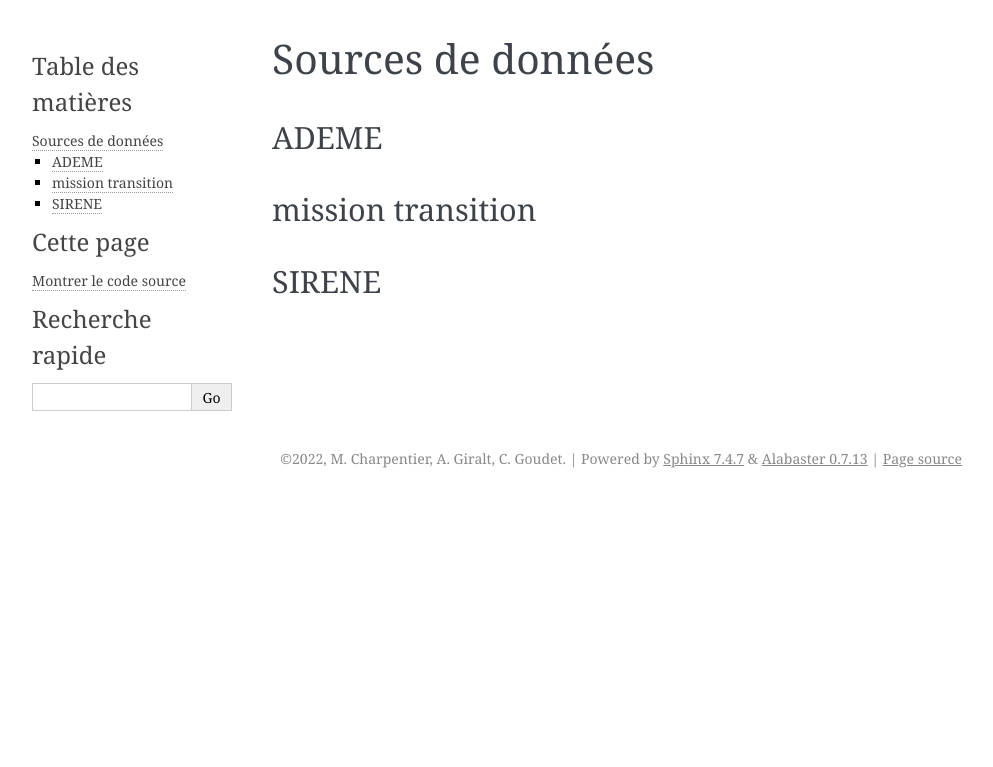
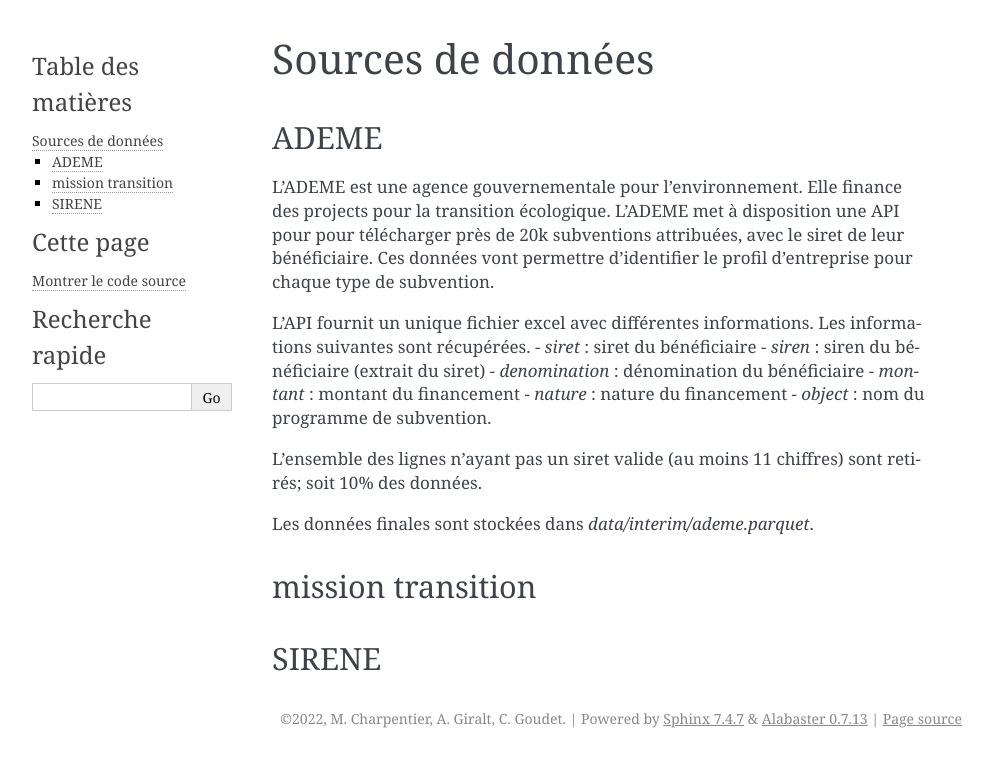
Before and after one commit to dataforgoodfr/offseason_missiontransition_simulateur, a Sphinx documentation site: the page built from docs/source/data/sources.rst, in a window 1280 px wide. Shown: the top 767 px of the page, without its empty margins (148-1141 px from the left). Built offline with Sphinx 7.4.7, drawn with Linux system fonts in a browser that asks for light colours.

Commit message:
documente ademe

```diff
--- a/docs/source/data/sources.rst
+++ b/docs/source/data/sources.rst
@@ -3,7 +3,24 @@
 
 ADEME
 -----
+L'ADEME est une agence gouvernementale pour l'environnement.
+Elle finance des projects pour la transition écologique.
+L'ADEME met à disposition une API pour pour télécharger près de 20k subventions attribuées, avec le siret de leur bénéficiaire.
+Ces données vont permettre d'identifier le profil d'entreprise pour chaque type de subvention.
 
+
+L'API fournit un unique fichier excel avec différentes informations.
+Les informations suivantes sont récupérées.
+- `siret` : siret du bénéficiaire
+- `siren` : siren du bénéficiaire (extrait du siret)
+- `denomination` : dénomination du bénéficiaire
+- `montant` : montant du financement
+- `nature` : nature du financement
+- `object` : nom du programme de subvention.
+
+L'ensemble des lignes n'ayant pas un siret valide (au moins 11 chiffres) sont retirés; soit 10% des données.
+
+Les données finales sont stockées dans `data/interim/ademe.parquet`.
 
 mission transition
 ------------------
```
Also changed, not shown: README.md (+16 -0 lines).
